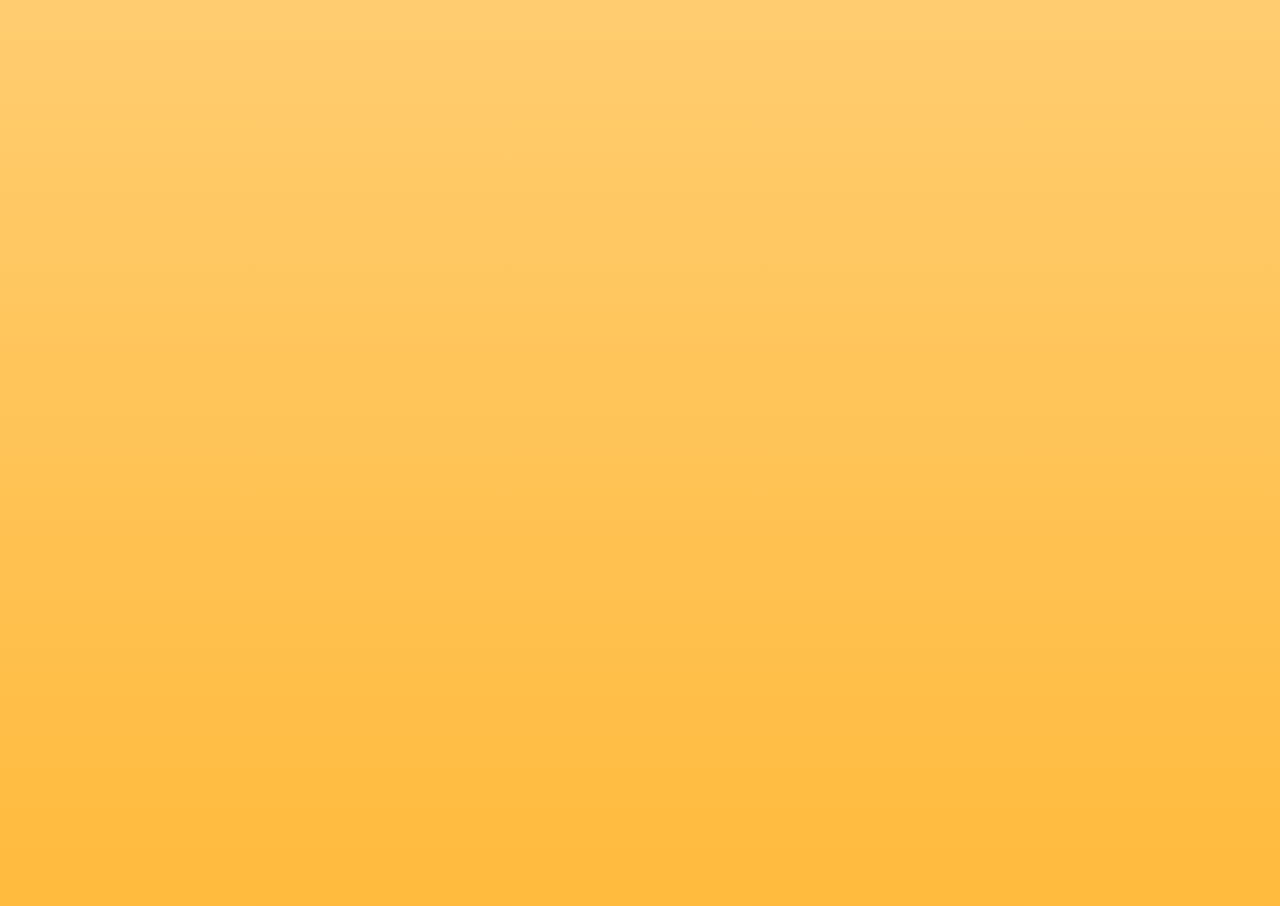
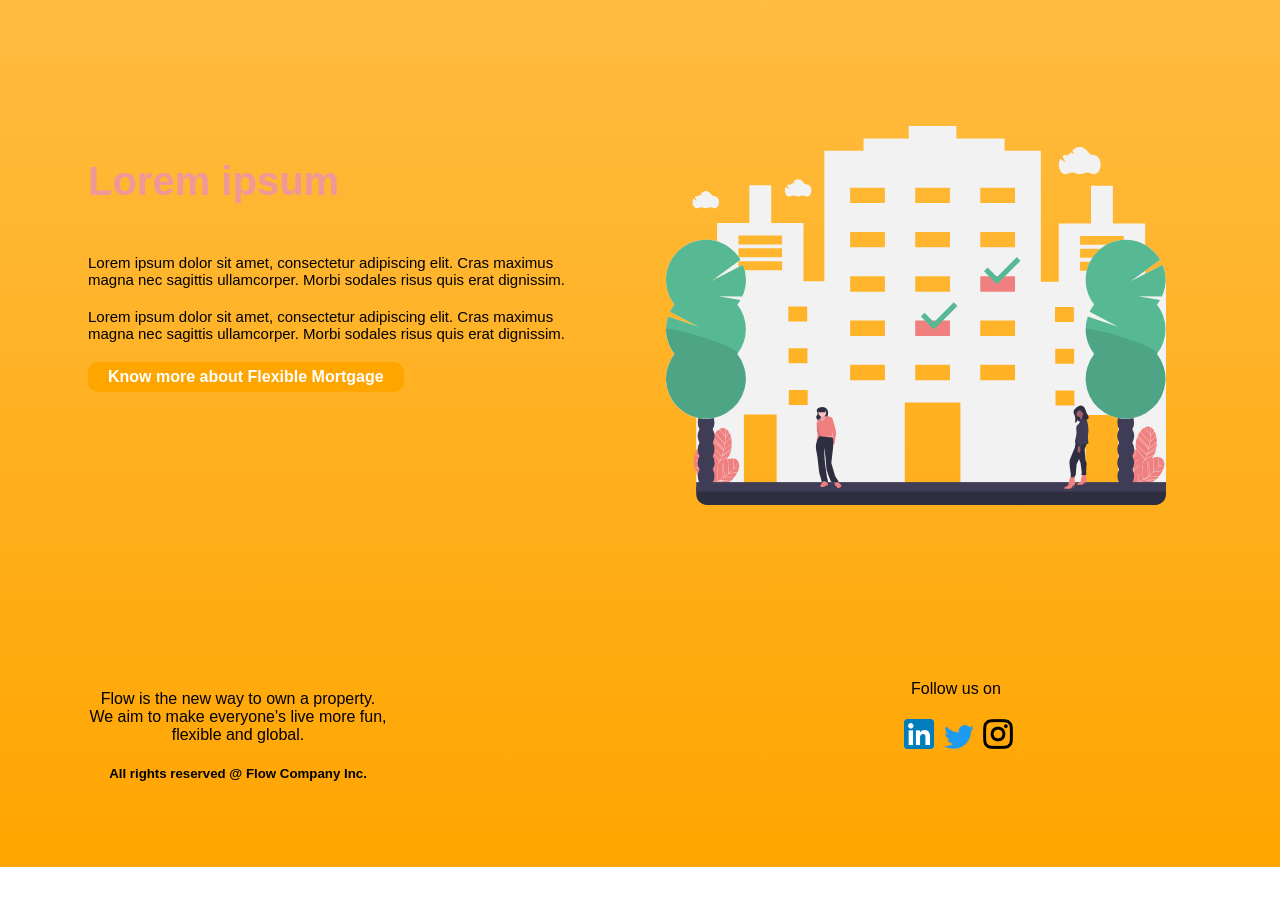
Before and after one commit to rubengpr/first-website, a plain HTML site: page index.html in a window 1280 px wide. Shown: the part 2540-3446 px from the top of the page. After the commit the page ends 3407 px from the top, so only its background shows below. Drawn offline with Linux system fonts and the light colour scheme.

Commit message:
Adding more content to the website
· Added one more raw section using grid techniques.
· Added simple footer.
· Added social media images.

```diff
--- a/index.html
+++ b/index.html
@@ -15,7 +15,7 @@
                 <li>Contact</li>
             </ul>
         </div>
-        <div id="navbarbutton">
+        <div id="">
             <button>Get a call</button>
         </div>
     </section>
@@ -59,3 +59,29 @@
             <img src="images/Londonpicture.png" alt="Scenic picture of the city of London">
         </div>
     </section>
+
+    <section id="feature1">
+        <div class="f1text">
+            <h2>Lorem ipsum</h2>
+            <h4>Lorem ipsum dolor sit amet, consectetur adipiscing elit. Cras maximus magna nec sagittis ullamcorper. Morbi sodales risus quis erat dignissim.</h4>
+            <h4>Lorem ipsum dolor sit amet, consectetur adipiscing elit. Cras maximus magna nec sagittis ullamcorper. Morbi sodales risus quis erat dignissim.</h4>
+            <button>Know more about Flexible Mortgage</button>
+        </div>
+        <div class="f1img">
+            <img src="images/rent.svg" alt="Illustration depicting a building and two people walking on the street">
+        </div>
+    </section>
+
+    <section id="footer">
+        <div class="footerinfo">
+            <h4>Flow is the new way to own a property. We aim to make everyone's live more fun, flexible and global.</h4>
+            <h5>All rights reserved @ Flow Company Inc.</h5>
+        </div>
+        <div class="footersocialmedia">
+            <h4>Follow us on</h4>
+            <div class="socialmedia"></div>
+                <img src="images/linkedinlogo.png" alt="LinkedIn Logo">
+                <img src="images/twitterlogo.png" alt="TwitterLogo">
+                <img src="images/instagramlogo.png" alt="InstagramLogo">
+            </div>
+    </section>
--- a/styles.css
+++ b/styles.css
@@ -3,7 +3,6 @@ body {
     background: linear-gradient(white, orange);
     text-align: center;
     justify-content: center;
-    margin: 0px 0px 2000px 0px;
 }
 
 #hero {
@@ -68,7 +67,7 @@ h1 {
 h2 {
   font-size: 40px;
   font-weight: 600;
-  color: rgb(40, 40, 40);
+  color: #ef9898;
 }
 
 h4 {
@@ -86,6 +85,11 @@ button {
     background-color: orange;
     cursor: pointer;
 
+}
+
+button:hover {
+  background-color: #f08080;
+  color: white;
 }
 
 #herobutton :hover {
@@ -158,3 +162,70 @@ button {
   height: auto;
   border-radius: 10px;
 }
+
+#feature1 {
+  display: grid;
+  grid-template-columns: 1fr 1fr;
+  margin: 150px 80px;
+}
+
+
+.f1img img {
+  width: 500px;
+  height: auto;
+}
+
+.f1text {
+  text-align: start;
+  width: 500px;
+}
+
+.f1text h2 {
+  margin-bottom: 50px;
+}
+
+.f1text h4 {
+  font-size: 15px;
+}
+
+#feature2 {
+  display: grid;
+  grid-template-columns: 1fr 1fr;
+  margin: 150px 80px;
+}
+
+.f2img img {
+  width: 500px;
+  height: auto;
+}
+
+.f2text {
+  text-align: start;
+  width: 500px;
+}
+
+.f2text h2 {
+  margin-bottom: 50px;
+}
+
+.f2text h4 {
+  font-size: 15px;
+}
+
+#footer {
+  display: grid;
+  grid-template-columns: 1fr 1fr;
+  height: 200px;
+}
+
+.footerinfo {
+  width: 300px;
+  height: auto;
+  padding-top: 10px;
+  margin-left: 80px;
+}
+
+.footersocialmedia img {
+  width: 30px;
+  padding-left: 5px;
+}
```
Also changed, not shown: index copy.html (deleted, +0 -26 lines), test.html (deleted, +0 -15 lines), images/instagramlogo.png (added), images/linkedinlogo.png (added), images/twitterlogo.png (added).
